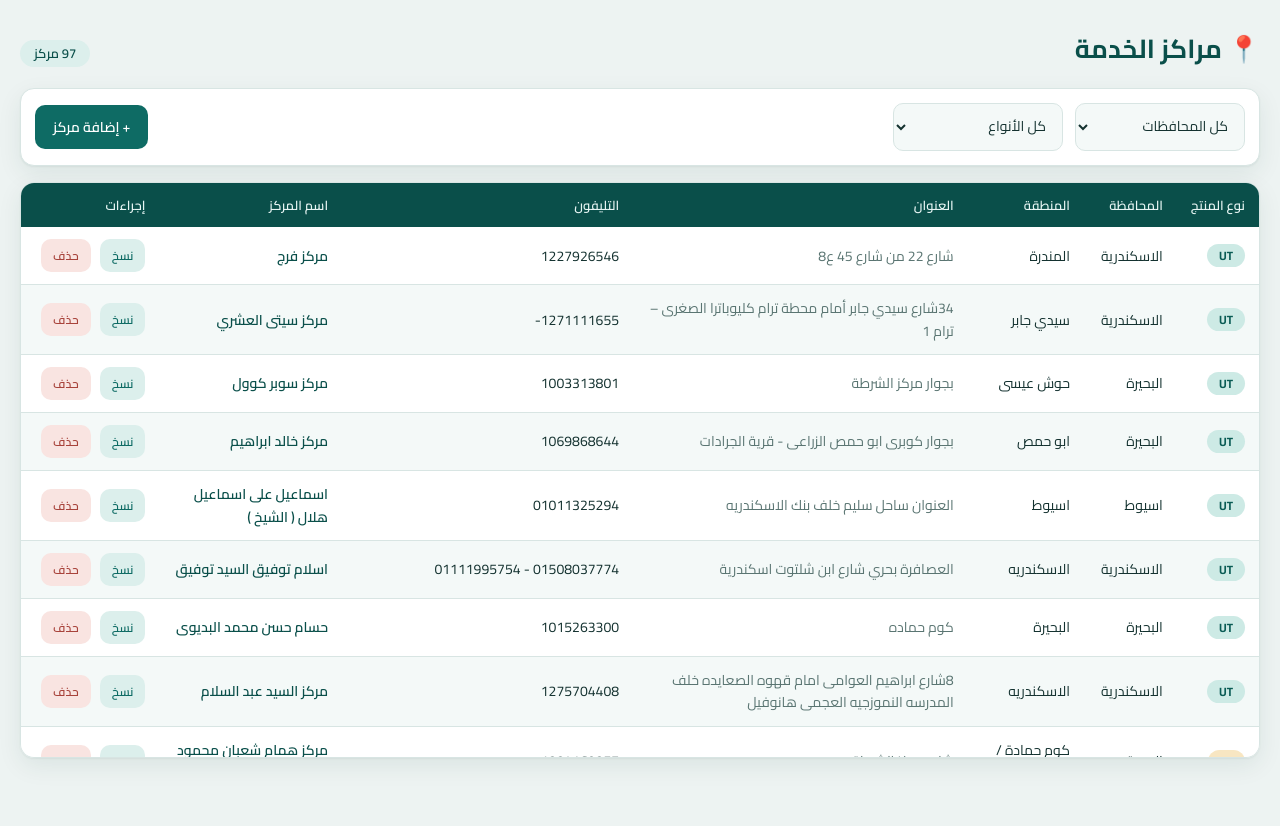
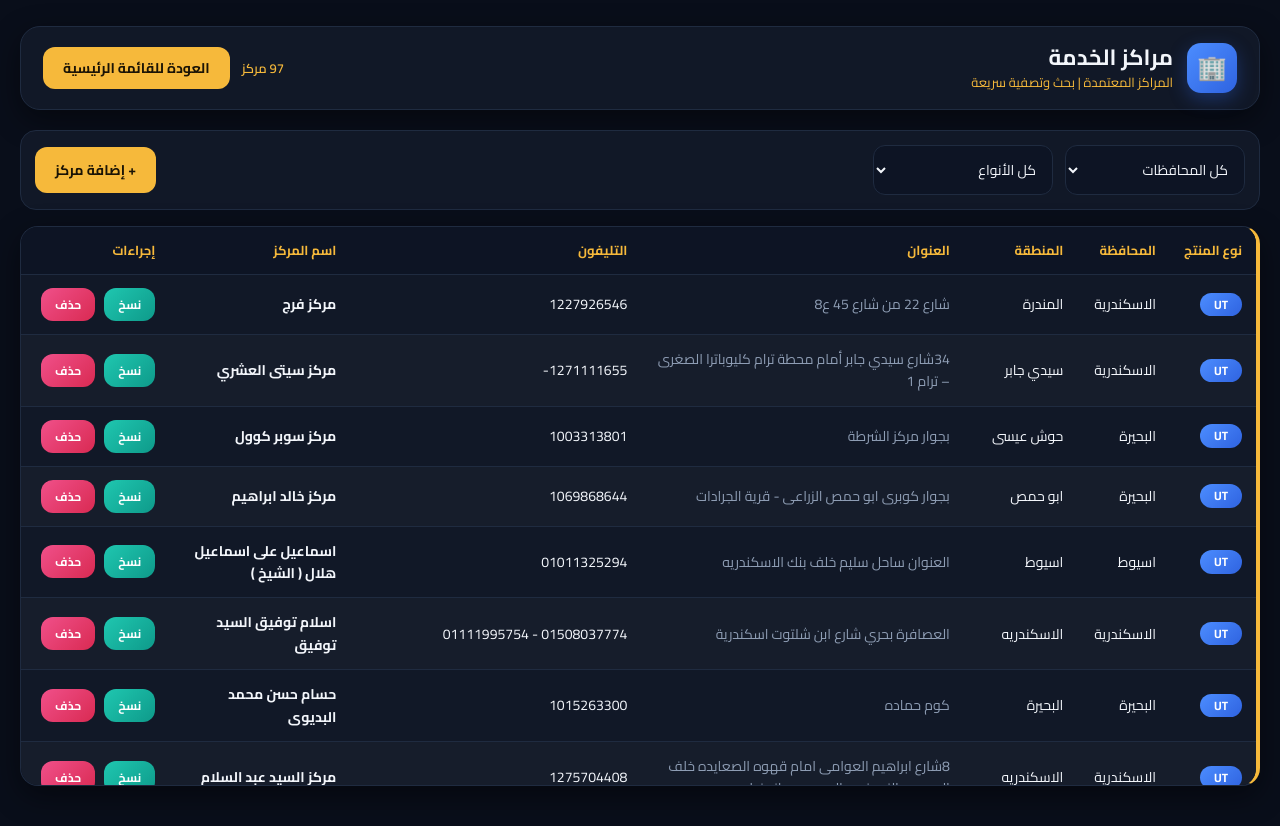
Before and after one commit to awadshihata4-ctrl/UGT-Site, a plain HTML site: page index.html/service-centers.html in a window 1280 px wide. Before the commit the page ends 800 px from the top, so only its background shows below. Drawn offline with Linux system fonts and the light colour scheme.

Commit message:
Update service-centers.html

```diff
--- a/index.html/service-centers.html
+++ b/index.html/service-centers.html
@@ -4,115 +4,113 @@
 <meta charset="UTF-8">
 <title>مراكز الخدمة</title>
 
+<meta name="color-scheme" content="dark">
 <meta name="viewport" content="width=device-width, initial-scale=1">
 <link rel="preconnect" href="https://fonts.googleapis.com">
 <link href="https://fonts.googleapis.com/css2?family=Cairo:wght@400;600;700&display=swap" rel="stylesheet">
 <style>
 :root{
-  /* كل الألوان من عائلة واحدة: تيل + حيادي مائل للتيل + لون دافئ واحد للتمييز */
-  --bg:#edf3f2; --surface:#ffffff; --surface-2:#f4f9f8;
-  --ink:#143230; --muted:#5a7572; --line:#d8e5e3;
-  --primary:#0e6b64; --primary-d:#0a4f4a; --primary-soft:#dcefec;
-  --th-bg:#0a4f4a; --th-ink:#e6f5f3;
-  --ut:#0a5c55; --ut-soft:#cdeae5;
-  --tv:#7a4a06; --tv-soft:#f8e6c2;
-  --danger:#a8433b; --danger-soft:#f9e4e1;
-  --shadow:0 1px 2px rgba(10,60,56,.06),0 8px 24px rgba(10,60,56,.08);
-}
-@media (prefers-color-scheme: dark){
-  :root{
-    --bg:#0c1918; --surface:#132422; --surface-2:#172b29;
-    --ink:#e3f1ef; --muted:#93b1ad; --line:#24403d;
-    --primary:#4fc3b7; --primary-d:#7ad6cc; --primary-soft:#173a37;
-    --th-bg:#0a3a36; --th-ink:#d4eeea;
-    --ut:#7ad6cc; --ut-soft:#17413d;
-    --tv:#f0c978; --tv-soft:#40320f;
-    --danger:#f09a92; --danger-soft:#43211f;
-    --shadow:0 1px 2px rgba(0,0,0,.35),0 8px 24px rgba(0,0,0,.3);
-  }
+  /* نفس ألوان لوحة UGT: خلفية كحلية سوداء + لوحات داكنة + ذهبي للتمييز */
+  --bg:#090e1a; --panel:#111827; --panel-2:#0d1424; --line:#1f2b40;
+  --ink:#f3f6fb; --muted:#8e9db4;
+  --accent:#f6b93b; --accent-d:#e2a22a; --on-accent:#1b1405;
+  --blue:linear-gradient(135deg,#4c8dff,#2f63e0);
+  --orange:linear-gradient(135deg,#ff9a3c,#f0601f);
+  --teal:linear-gradient(135deg,#1fc7b0,#0e9a8a);
+  --rose:linear-gradient(135deg,#f0508a,#d92a52);
+  --shadow:0 10px 30px rgba(0,0,0,.45);
 }
 *{box-sizing:border-box}
 body{
-  margin:0; padding:28px 20px 40px;
+  margin:0; padding:26px 20px 40px;
   font-family:"Cairo","Segoe UI",Tahoma,Arial,sans-serif;
   background:var(--bg); color:var(--ink); line-height:1.6;
 }
 .page{max-width:1280px; margin:0 auto}
 
-.head{display:flex; align-items:baseline; justify-content:space-between; gap:12px; flex-wrap:wrap; margin-bottom:18px}
-h2{margin:0; font-size:26px; font-weight:700; color:var(--primary-d)}
-.count{background:var(--primary-soft); color:var(--primary-d); font-size:13px; font-weight:600; padding:3px 14px; border-radius:999px}
+/* الهيدر */
+.head{
+  display:flex; align-items:center; justify-content:space-between; gap:14px; flex-wrap:wrap;
+  background:var(--panel); border:1px solid var(--line); border-radius:20px;
+  padding:16px 22px; margin-bottom:20px; box-shadow:var(--shadow);
+}
+.brand{display:flex; align-items:center; gap:14px}
+.logo{
+  width:50px; height:50px; border-radius:14px; background:var(--blue);
+  display:grid; place-items:center; font-size:24px; box-shadow:0 6px 18px rgba(47,99,224,.35);
+}
+h2{margin:0; font-size:22px; font-weight:700; line-height:1.3}
+.sub{color:var(--accent); font-size:13px}
+.head-end{display:flex; align-items:center; gap:12px; flex-wrap:wrap}
+.count{color:var(--accent); font-size:13px; font-weight:600}
+.back{
+  display:inline-block; padding:10px 20px; border-radius:12px; text-decoration:none;
+  background:var(--accent); color:var(--on-accent); font-weight:700; font-size:14px;
+  transition:background .15s, transform .1s;
+}
+.back:hover{background:var(--accent-d)}
 
+/* التحكم */
 .controls{
   display:flex; gap:12px; flex-wrap:wrap; align-items:center;
-  background:var(--surface); border:1px solid var(--line); border-radius:14px;
-  padding:14px; margin-bottom:16px; box-shadow:var(--shadow);
+  background:var(--panel); border:1px solid var(--line); border-radius:16px;
+  padding:14px; margin-bottom:16px;
 }
 select,button,input{font-family:inherit; font-size:14px}
 select{
-  min-width:170px; padding:9px 12px; border-radius:10px;
-  border:1px solid var(--line); background:var(--surface-2); color:var(--ink);
+  min-width:180px; padding:10px 12px; border-radius:12px;
+  border:1px solid var(--line); background:var(--panel-2); color:var(--ink);
 }
-select:hover{border-color:var(--primary)}
-:focus-visible{outline:2px solid var(--primary); outline-offset:2px}
+select:hover,select:focus{border-color:var(--accent)}
+select option{background:var(--panel); color:var(--ink)}
+:focus-visible{outline:2px solid var(--accent); outline-offset:2px}
 
-button{
-  cursor:pointer; border:none; border-radius:10px; font-weight:600;
-  transition:background .15s, transform .1s;
-}
+button{cursor:pointer; border:none; border-radius:12px; font-weight:700; transition:filter .15s, transform .1s}
+button:hover{filter:brightness(1.1)}
 button:active{transform:scale(.97)}
-.add{
-  margin-inline-start:auto; padding:9px 18px;
-  background:var(--primary); color:#fff;
-}
-@media (prefers-color-scheme: dark){.add{color:#06201e}}
-.add:hover{background:var(--primary-d)}
+.add{margin-inline-start:auto; padding:10px 20px; background:var(--accent); color:var(--on-accent)}
 
+/* الجدول */
 .table-wrap{
-  background:var(--surface); border:1px solid var(--line); border-radius:14px;
-  box-shadow:var(--shadow); overflow:auto; max-height:72vh;
+  background:var(--panel); border:1px solid var(--line); border-radius:18px;
+  border-inline-start:4px solid var(--accent);
+  box-shadow:var(--shadow); overflow:auto; max-height:70vh;
 }
 table{width:100%; border-collapse:separate; border-spacing:0; min-width:860px}
-th,td{padding:12px 14px; text-align:right; border-bottom:1px solid var(--line); font-size:14px}
+th,td{padding:13px 14px; text-align:right; border-bottom:1px solid var(--line); font-size:14px}
 th{
   position:sticky; top:0; z-index:1;
-  background:var(--th-bg); color:var(--th-ink);
-  font-weight:600; font-size:13px; white-space:nowrap; border-bottom:none;
+  background:var(--panel-2); color:var(--accent);
+  font-weight:700; font-size:13px; white-space:nowrap;
 }
-tbody tr:nth-child(even){background:var(--surface-2)}
-tbody tr:hover{background:var(--primary-soft)}
-select:focus{border-color:var(--primary)}
+tbody tr:nth-child(even){background:rgba(255,255,255,.02)}
+tbody tr:hover{background:rgba(246,185,59,.07)}
 tbody tr:last-child td{border-bottom:none}
-td.name{font-weight:600; color:var(--primary-d)}
+td.name{font-weight:700}
 td.addr{color:var(--muted); min-width:240px}
 td.phone{direction:ltr; text-align:right; white-space:nowrap; font-variant-numeric:tabular-nums}
 td.actions{white-space:nowrap}
 
-.badge{
-  display:inline-block; padding:2px 12px; border-radius:999px;
-  font-size:12px; font-weight:700;
-}
-.badge.UT{background:var(--ut-soft); color:var(--ut)}
-.badge.TV{background:var(--tv-soft); color:var(--tv)}
+.badge{display:inline-block; padding:2px 14px; border-radius:999px; font-size:12px; font-weight:700; color:#fff}
+.badge.UT{background:var(--blue)}
+.badge.TV{background:var(--orange)}
 
-.action-btn{padding:5px 12px; font-size:12px; margin-inline-end:6px}
-.copy{background:var(--primary-soft); color:var(--primary)}
-.copy:hover{background:var(--primary); color:var(--surface)}
-.delete{background:var(--danger-soft); color:var(--danger)}
-.delete:hover{background:var(--danger); color:var(--surface)}
+.action-btn{padding:5px 14px; font-size:12px; margin-inline-end:6px; color:#fff}
+.copy{background:var(--teal)}
+.delete{background:var(--rose)}
 
 .empty{padding:40px; text-align:center; color:var(--muted)}
 
 .toast{
   position:fixed; bottom:24px; left:50%; transform:translate(-50%,20px);
-  background:var(--ink); color:var(--bg); padding:10px 20px; border-radius:999px;
-  font-size:14px; opacity:0; pointer-events:none; transition:opacity .2s, transform .2s;
+  background:var(--accent); color:var(--on-accent); padding:10px 22px; border-radius:999px;
+  font-size:14px; font-weight:700; opacity:0; pointer-events:none; transition:opacity .2s, transform .2s;
 }
 .toast.show{opacity:1; transform:translate(-50%,0)}
 
 @media (max-width:600px){
-  body{padding:16px 12px 32px}
-  h2{font-size:22px}
+  body{padding:14px 10px 32px}
+  .head{padding:14px}
   select{flex:1 1 140px; min-width:0}
   .add{flex:1 1 100%; margin:0}
 }
@@ -125,8 +123,17 @@ td.actions{white-space:nowrap}
 <div class="page">
 
 <div class="head">
-    <h2>📍 مراكز الخدمة</h2>
-    <span class="count" id="count"></span>
+    <div class="brand">
+        <div class="logo">🏢</div>
+        <div>
+            <h2>مراكز الخدمة</h2>
+            <div class="sub">المراكز المعتمدة | بحث وتصفية سريعة</div>
+        </div>
+    </div>
+    <div class="head-end">
+        <span class="count" id="count"></span>
+        <a class="back" href="index.html">العودة للقائمة الرئيسية</a>
+    </div>
 </div>
 
 <div class="controls">
```
